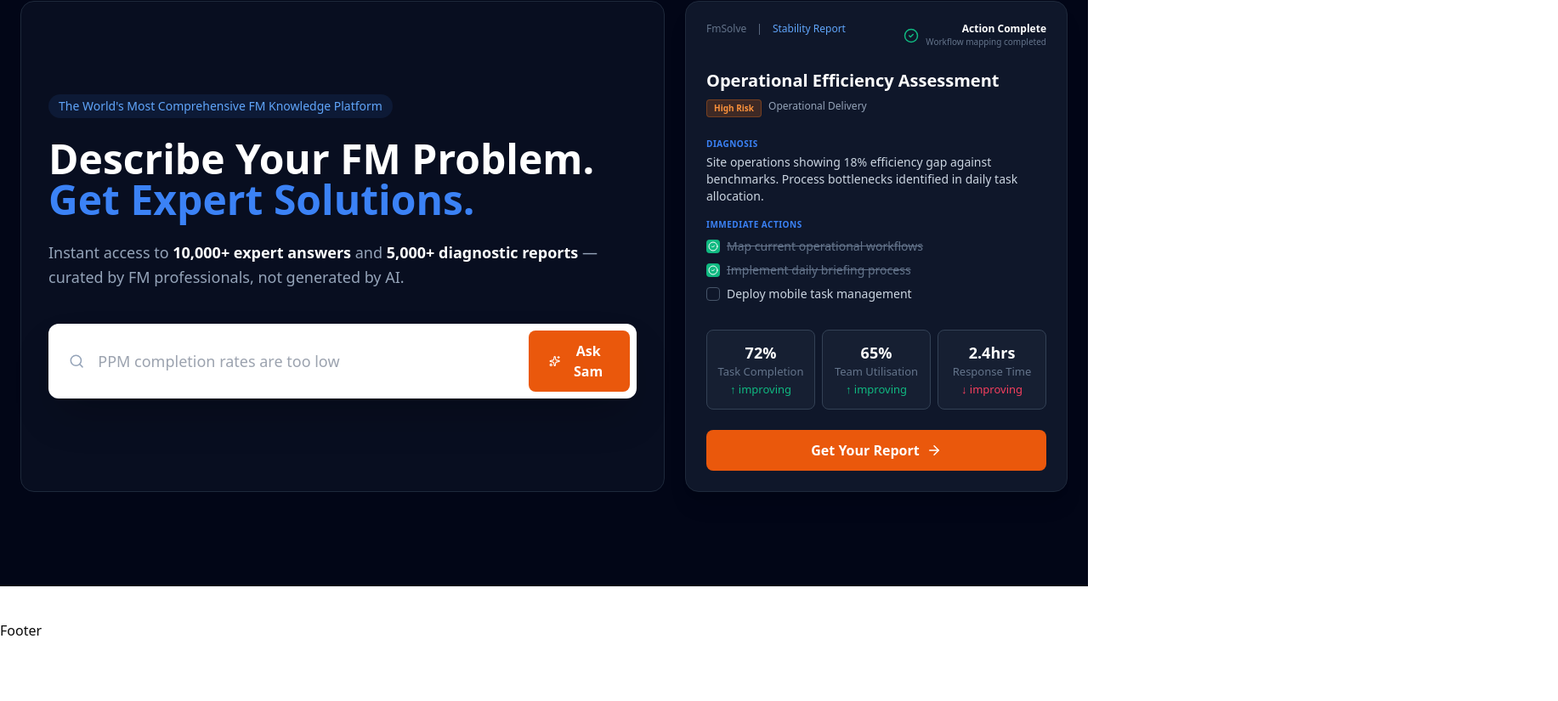
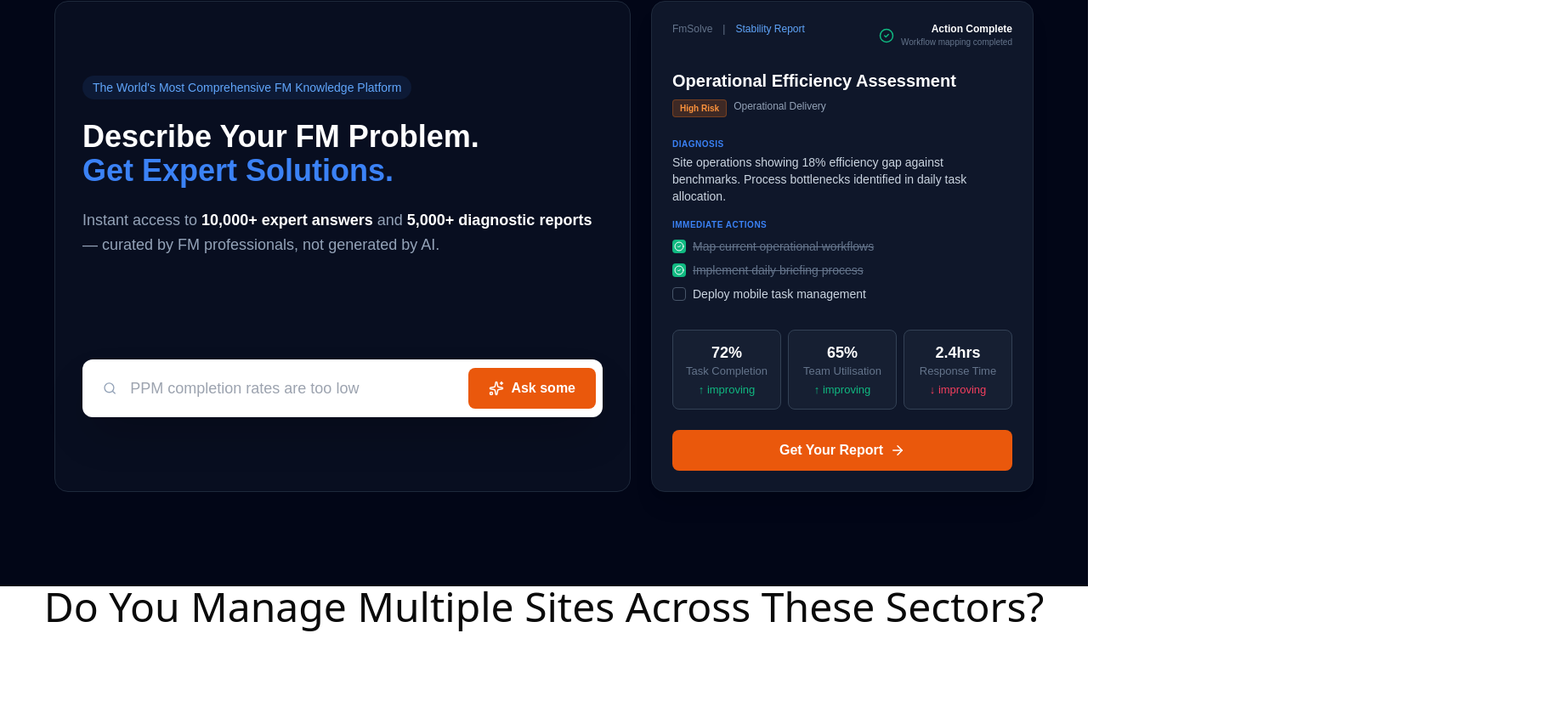
Before and after one commit to Alamin10231/FmSolve, a React (Vite) app: page / in a window 1280 px wide. Shown: the part 435-1260 px from the top of the page at 85% size, 1833 px wide, since content can reach past the window. Before the commit the page ends 1189 px from the top, so only its background shows below. Built offline with nearby package versions, Linux system fonts and the light colour scheme; no server answers.

Commit message:
home working need to polish login page

```diff
--- a/src/pages/pagecomponents/home/Main.jsx
+++ b/src/pages/pagecomponents/home/Main.jsx
@@ -3,36 +3,44 @@ import { Search, Sparkles, CheckCircle2, ArrowRight } from "lucide-react";
 
 const Main = () => {
   return (
-    <div className="min-h-screen bg-slate-950 flex items-center justify-center p-6 font-sans">
-      <div className="flex flex-col lg:flex-row gap-6 max-w-7xl w-full max-h-90vh">
-
+    <>
+      <div className="flex items-center justify-center min-h-screen p-6 font-DmSans bg-slate-950">
+        <div className="flex flex-col w-full max-w-6xl gap-6 lg:flex-row max-h-90vh">
           {/* LEFT CARD: Search Section */}
-        <div className="flex-1 bg-slate-900/50 border border-slate-800 rounded-2xl p-8 flex flex-col justify-center">
-          <span className="text-blue-400 text-sm font-medium px-3 py-1 bg-blue-500/10 rounded-full w-fit mb-6">
+          <div className="flex flex-col justify-center flex-1 p-8 border bg-slate-900/50 border-slate-800 rounded-2xl">
+            <span className="px-3 py-1 mb-6 text-sm font-medium text-blue-400 rounded-full bg-blue-500/10 w-fit">
               The World's Most Comprehensive FM Knowledge Platform
             </span>
 
-          <h1 className="text-white text-4xl md:text-5xl font-bold leading-tight mb-6">
+            <h1 className="mb-6 text-3xl font-bold leading-tight text-white md:text-4xl ">
               Describe Your FM Problem. <br />
               <span className="text-blue-500">Get Expert Solutions.</span>
             </h1>
 
-          <p className="text-slate-400 text-lg mb-10 leading-relaxed">
-            Instant access to <span className="text-white font-semibold">10,000+ expert answers</span> and <span className="text-white font-semibold">5,000+ diagnostic reports</span> — curated by FM professionals, not generated by AI.
+            <p className="mb-10 text-lg leading-relaxed md:pb-20 text-slate-400">
+              Instant access to{" "}
+              <span className="font-semibold text-white">
+                10,000+ expert answers
+              </span>{" "}
+              and{" "}
+              <span className="font-semibold text-white">
+                5,000+ diagnostic reports
+              </span>{" "}
+              — curated by FM professionals, not generated by AI.
             </p>
 
             {/* Search Input Box */}
-          <div className="relative group">
-            <div className="flex items-center bg-white rounded-xl p-2 shadow-2xl">
+            <div className="relative ">
+              <div className="flex items-center p-2 bg-white shadow-2xl rounded-xl">
                 <Search className="ml-4 text-slate-400" size={24} />
                 <input
                   type="text"
                   placeholder="PPM completion rates are too low"
-                className="w-full px-4 py-3 text-slate-600 focus:outline-none text-lg"
+                  className="w-full px-4 py-3 text-lg text-[#3C5279] focus:outline-none"
                 />
-              <button className="bg-orange-600 hover:bg-orange-700 text-white px-6 py-3 rounded-lg flex items-center gap-2 font-bold transition-all text-wrap">
+                <button className="flex items-center gap-2 px-6 py-3 font-bold text-white transition-all bg-orange-600 rounded-lg hover:bg-orange-700 whitespace-nowrap">
                   <Sparkles size={18} />
-                Ask Sam
+                  Ask some
                 </button>
               </div>
             </div>
@@ -40,8 +48,8 @@ const Main = () => {
 
           {/* RIGHT CARD: Report Assessment */}
           <div className="w-full lg:w-[450px] bg-slate-900 border border-slate-800 rounded-2xl p-6 shadow-xl">
-          <div className="flex justify-between items-start mb-6">
-            <div className="flex gap-3 text-xs text-slate-500 font-medium">
+            <div className="flex items-start justify-between mb-6">
+              <div className="flex gap-3 text-xs font-medium text-slate-500">
                 <span>FmSolve</span>
                 <span>|</span>
                 <span className="text-blue-400">Stability Report</span>
@@ -49,41 +57,58 @@ const Main = () => {
               <div className="flex items-center gap-2 text-right">
                 <CheckCircle2 className="text-emerald-500" size={18} />
                 <div>
-                <p className="text-white text-xs font-bold">Action Complete</p>
-                <p className="text-slate-500 text-[10px]">Workflow mapping completed</p>
+                  <p className="text-xs font-bold text-white">
+                    Action Complete
+                  </p>
+                  <p className="text-slate-500 text-[10px]">
+                    Workflow mapping completed
+                  </p>
                 </div>
               </div>
             </div>
 
-          <h2 className="text-white text-xl font-bold mb-2">Operational Efficiency Assessment</h2>
+            <h2 className="mb-2 text-xl font-bold text-white">
+              Operational Efficiency Assessment
+            </h2>
             <div className="flex gap-2 mb-6">
-            <span className="bg-orange-500/20 text-orange-400 text-[10px] font-bold px-2 py-0.5 rounded border border-orange-500/30">High Risk</span>
-            <span className="text-slate-400 text-xs">Operational Delivery</span>
+              <span className="bg-orange-500/20 text-orange-400 text-[10px] font-bold px-2 py-0.5 rounded border border-orange-500/30">
+                High Risk
+              </span>
+              <span className="text-xs text-slate-400">
+                Operational Delivery
+              </span>
             </div>
 
-          <div className="space-y-4 mb-8">
+            <div className="mb-8 space-y-4">
               <div>
-              <p className="text-blue-500 text-[10px] font-bold uppercase tracking-wider mb-1">Diagnosis</p>
-              <p className="text-slate-300 text-sm">Site operations showing 18% efficiency gap against benchmarks. Process bottlenecks identified in daily task allocation.</p>
+                <p className="text-blue-500 text-[10px] font-bold uppercase tracking-wider mb-1">
+                  Diagnosis
+                </p>
+                <p className="text-sm text-slate-300">
+                  Site operations showing 18% efficiency gap against benchmarks.
+                  Process bottlenecks identified in daily task allocation.
+                </p>
               </div>
 
               <div>
-              <p className="text-blue-500 text-[10px] font-bold uppercase tracking-wider mb-2">Immediate Actions</p>
+                <p className="text-blue-500 text-[10px] font-bold uppercase tracking-wider mb-2">
+                  Immediate Actions
+                </p>
                 <div className="space-y-2">
-                <div className="flex items-center gap-2 text-slate-500 line-through text-sm">
-                  <div className="w-4 h-4 bg-emerald-500 rounded flex items-center justify-center">
+                  <div className="flex items-center gap-2 text-sm line-through text-slate-500">
+                    <div className="flex items-center justify-center w-4 h-4 rounded bg-emerald-500">
                       <CheckCircle2 size={12} className="text-white" />
                     </div>
                     Map current operational workflows
                   </div>
-                <div className="flex items-center gap-2 text-slate-500 line-through text-sm">
-                  <div className="w-4 h-4 bg-emerald-500 rounded flex items-center justify-center">
+                  <div className="flex items-center gap-2 text-sm line-through text-slate-500">
+                    <div className="flex items-center justify-center w-4 h-4 rounded bg-emerald-500">
                       <CheckCircle2 size={12} className="text-white" />
                     </div>
                     Implement daily briefing process
                   </div>
-                <div className="flex items-center gap-2 text-slate-300 text-sm">
-                  <div className="w-4 h-4 border border-slate-600 rounded"></div>
+                  <div className="flex items-center gap-2 text-sm text-slate-300">
+                    <div className="w-4 h-4 border rounded border-slate-600"></div>
                     Deploy mobile task management
                   </div>
                 </div>
@@ -92,30 +117,90 @@ const Main = () => {
 
             {/* Metrics Grid */}
             <div className="grid grid-cols-3 gap-2 mb-6">
-            <div className="bg-slate-800/50 p-3 rounded-lg border border-slate-700 text-center">
-              <p className="text-white text-lg font-bold">72%</p>
-              <p className="text-slate-500 text-[13px] mb-1 leading-tight">Task Completion</p>
+              <div className="p-3 text-center border rounded-lg bg-slate-800/50 border-slate-700">
+                <p className="text-lg font-bold text-white">72%</p>
+                <p className="text-slate-500 text-[13px] mb-1 leading-tight">
+                  Task Completion
+                </p>
                 <p className="text-emerald-500 text-[13px]">↑ improving</p>
               </div>
-            <div className="bg-slate-800/50 p-3 rounded-lg border border-slate-700 text-center">
-              <p className="text-white text-lg font-bold">65%</p>
-              <p className="text-slate-500 text-[13px] mb-1 leading-tight">Team Utilisation</p>
+              <div className="p-3 text-center border rounded-lg bg-slate-800/50 border-slate-700">
+                <p className="text-lg font-bold text-white">65%</p>
+                <p className="text-slate-500 text-[13px] mb-1 leading-tight">
+                  Team Utilisation
+                </p>
                 <p className="text-emerald-500 text-[13px]">↑ improving</p>
               </div>
-            <div className="bg-slate-800/50 p-3 rounded-lg border border-slate-700 text-center">
-              <p className="text-white text-lg font-bold">2.4hrs</p>
-              <p className="text-slate-500 text-[13px] mb-1 leading-tight">Response Time</p>
+              <div className="p-3 text-center border rounded-lg bg-slate-800/50 border-slate-700">
+                <p className="text-lg font-bold text-white">2.4hrs</p>
+                <p className="text-slate-500 text-[13px] mb-1 leading-tight">
+                  Response Time
+                </p>
                 <p className="text-rose-500 text-[13px]">↓ improving</p>
               </div>
             </div>
 
-          <button className="w-full bg-orange-600 hover:bg-orange-700 text-white font-bold py-3 rounded-lg flex items-center justify-center gap-2 transition-all">
+            <button className="flex items-center justify-center w-full gap-2 py-3 font-bold text-white transition-all bg-orange-600 rounded-lg hover:bg-orange-700">
               Get Your Report <ArrowRight size={18} />
             </button>
           </div>
-
         </div>
       </div>
+      <div>
+        <div className="text-center">
+          <p className="text-4xl md:text-5xl">
+            Do You Manage Multiple Sites Across These Sectors?
+          </p>
+        </div>
+        <div className="flex px-5 py-10 space-x-5 animate-loop-scroll whitespace-nowrap">
+          <p className="inline px-4 py-2 text-white border-2 border-white rounded-md border-rounded-lg">
+            hospitality
+          </p>
+          <p className="inline px-4 py-2 text-white border-2 border-white rounded-md border-rounded-lg">
+            hospitality
+          </p>
+          <p className="inline px-4 py-2 text-white border-2 border-white rounded-md border-rounded-lg">
+            hospitality
+          </p>
+          <p className="inline px-4 py-2 text-white border-2 border-white rounded-md border-rounded-lg">
+            hospitality
+          </p>
+          <p className="inline px-4 py-2 text-white border-2 border-white rounded-md border-rounded-lg">
+            hospitality
+          </p>
+          <p className="inline px-4 py-2 text-white border-2 border-white rounded-md border-rounded-lg">
+            hospitality
+          </p>
+          <p className="inline px-4 py-2 text-white border-2 border-white rounded-md border-rounded-lg">
+            hospitality
+          </p>
+          <p className="inline px-4 py-2 text-white border-2 border-white rounded-md border-rounded-lg">
+            hospitality
+          </p>
+          <p className="inline px-4 py-2 text-white border-2 border-white rounded-md border-rounded-lg">
+            hospitality
+          </p>
+          <p className="inline px-4 py-2 text-white border-2 border-white rounded-md border-rounded-lg">
+            hospitality
+          </p>
+          <p className="inline px-4 py-2 text-white border-2 border-white rounded-md border-rounded-lg">
+            hospitality
+          </p>
+          <p className="inline px-4 py-2 text-white border-2 border-white rounded-md border-rounded-lg">
+            hospitality
+          </p>
+          <p className="inline px-4 py-2 text-white border-2 border-white rounded-md border-rounded-lg">
+            hospitality
+          </p>
+          <p className="inline px-4 py-2 text-white border-2 border-white rounded-md border-rounded-lg">
+            hospitality
+          </p>
+          <p className="inline px-4 py-2 text-white border-2 border-white rounded-md border-rounded-lg">
+            hospitality
+          </p>
+        </div>
+      </div>
+    </>
   );
 };
 
--- a/tailwind.config.js
+++ b/tailwind.config.js
@@ -1,60 +1,64 @@
 /** @type {import('tailwindcss').Config} */
 export default {
   darkMode: ["class"],
-    content: [
-    "./index.html",
-    "./src/**/*.{js,ts,jsx,tsx}"
-  ],
+  content: ["./index.html", "./src/**/*.{js,ts,jsx,tsx}"],
   theme: {
     extend: {
       fontFamily: {
-  			poppins: [
-  				'Poppins',
-  				'sans-serif'
-  			]
+        poppins: ["Poppins", "sans-serif", "DM Sans"],
+		DmSans: ["DM Sans", "sans-serif"],
+      },
+	  animation:{
+		"loop-scroll":"loopScroll 40s linear infinite",
+	  },
+	  keyframes:{
+		"loopScroll":{
+			from:{transform:"translateX(0)"},
+			to:{transform:"translateX(-100%)"},
+		},
 	  },
       colors: {
-  			primary:"#161F32",
-  			secondary:"#EA580C",
-  			background: 'hsl(var(--background))',
-  			foreground: 'hsl(var(--foreground))',
+        primary: "#161F32",
+        secondary: "#EA580C",
+        background: "hsl(var(--background))",
+        foreground: "hsl(var(--foreground))",
         card: {
-  				DEFAULT: 'hsl(var(--card))',
-  				foreground: 'hsl(var(--card-foreground))'
+          DEFAULT: "hsl(var(--card))",
+          foreground: "hsl(var(--card-foreground))",
         },
         popover: {
-  				DEFAULT: 'hsl(var(--popover))',
-  				foreground: 'hsl(var(--popover-foreground))'
+          DEFAULT: "hsl(var(--popover))",
+          foreground: "hsl(var(--popover-foreground))",
         },
         muted: {
-  				DEFAULT: 'hsl(var(--muted))',
-  				foreground: 'hsl(var(--muted-foreground))'
+          DEFAULT: "hsl(var(--muted))",
+          foreground: "hsl(var(--muted-foreground))",
         },
         accent: {
-  				DEFAULT: 'hsl(var(--accent))',
-  				foreground: 'hsl(var(--accent-foreground))'
+          DEFAULT: "hsl(var(--accent))",
+          foreground: "hsl(var(--accent-foreground))",
         },
         destructive: {
-  				DEFAULT: 'hsl(var(--destructive))',
-  				foreground: 'hsl(var(--destructive-foreground))'
+          DEFAULT: "hsl(var(--destructive))",
+          foreground: "hsl(var(--destructive-foreground))",
         },
-  			border: 'hsl(var(--border))',
-  			input: 'hsl(var(--input))',
-  			ring: 'hsl(var(--ring))',
+        border: "hsl(var(--border))",
+        input: "hsl(var(--input))",
+        ring: "hsl(var(--ring))",
         chart: {
-  				'1': 'hsl(var(--chart-1))',
-  				'2': 'hsl(var(--chart-2))',
-  				'3': 'hsl(var(--chart-3))',
-  				'4': 'hsl(var(--chart-4))',
-  				'5': 'hsl(var(--chart-5))'
-  			}
+          1: "hsl(var(--chart-1))",
+          2: "hsl(var(--chart-2))",
+          3: "hsl(var(--chart-3))",
+          4: "hsl(var(--chart-4))",
+          5: "hsl(var(--chart-5))",
+        },
       },
       borderRadius: {
-  			lg: 'var(--radius)',
-  			md: 'calc(var(--radius) - 2px)',
-  			sm: 'calc(var(--radius) - 4px)'
-  		}
-  	}
+        lg: "var(--radius)",
+        md: "calc(var(--radius) - 2px)",
+        sm: "calc(var(--radius) - 4px)",
+      },
+    },
   },
   plugins: [require("tailwindcss-animate")],
 };
```
Also changed, not shown: src/components/layout/Topbar.jsx (+6 -6 lines), src/pages/landing/Home.jsx (+9 -6 lines). Lines whose indentation alone changed are shown as unchanged.
